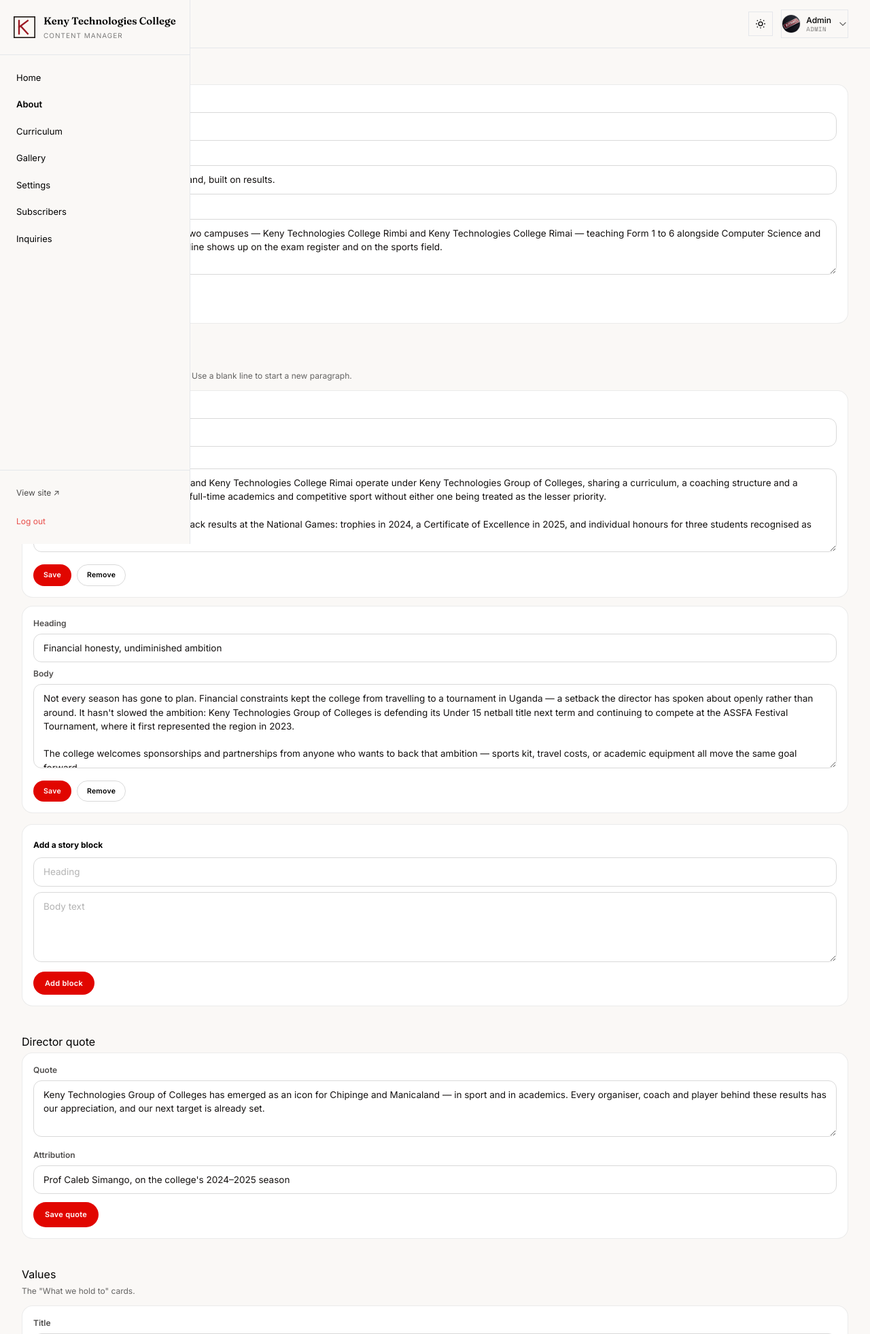
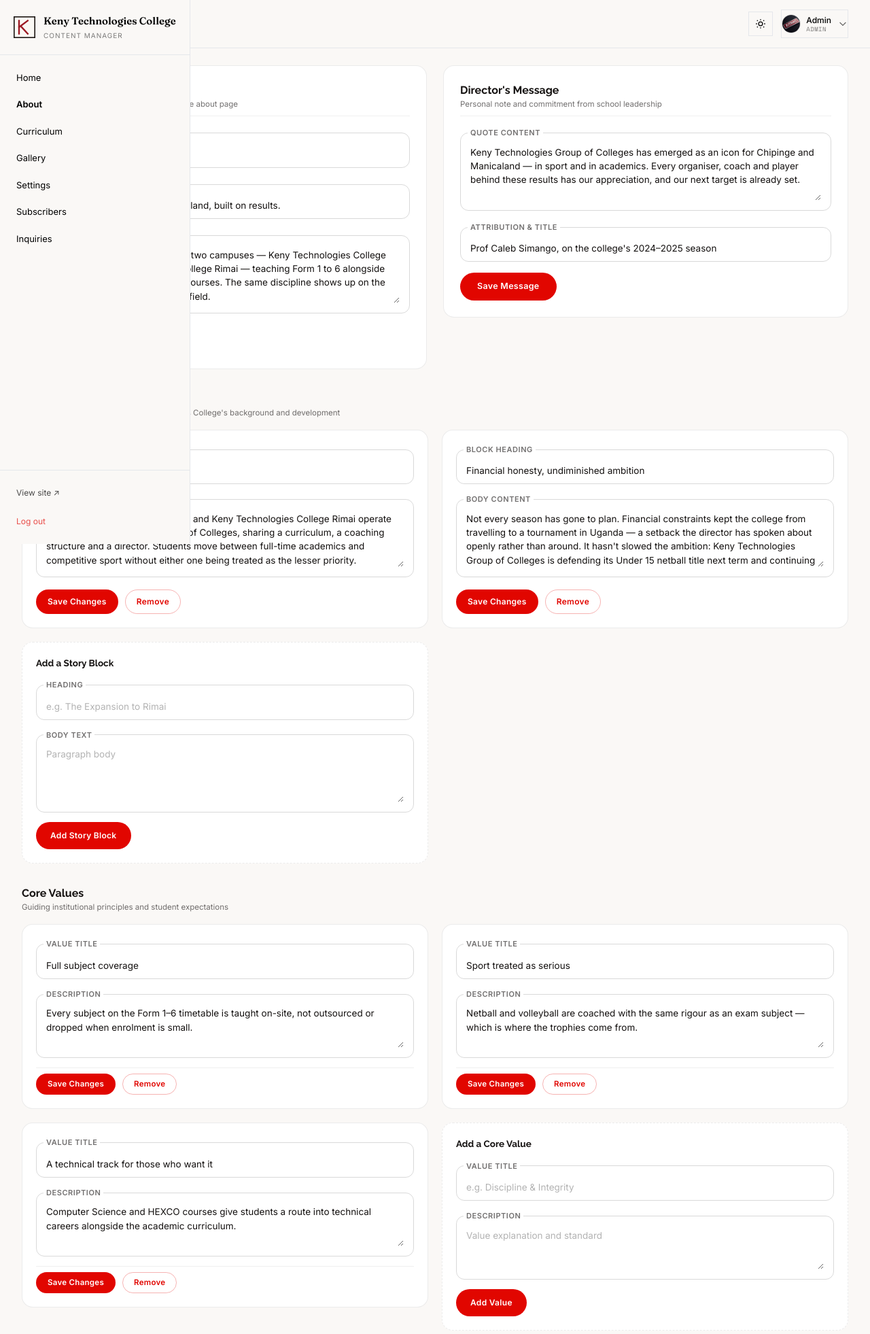
Before and after one commit to recallmabika/kenny-academy-website, a Flask app: page /admin/pages/about in a window 1280 px wide. Shown: the top 1962 px of the page at 68% size. Run offline with Flask 3, Linux system fonts and the light colour scheme; the visitor is signed in with stand-in values (Sample User, id 1).

Commit message:
Enhance templates for improved user experience and visual consistency
- Updated admin login page with refined layout, improved typography, and enhanced error message styling.
- Modified contact page to enhance readability, updated form fields, and improved button styles.
- Revamped curriculum page with consistent font usage, improved section layouts, and enhanced visual elements.
- Enhanced gallery page with updated typography, improved button styles, and refined image presentation.

```diff
--- a/templates/admin/about.html
+++ b/templates/admin/about.html
@@ -1,74 +1,149 @@
 {% extends "admin/base.html" %}
 {% set active_admin = 'about' %}
 {% block title %}About{% endblock %}
-{% block heading %}About page{% endblock %}
+{% block heading %}About Page Content Editor{% endblock %}
 {% block admin_content %}
 {% set c = content.about %}
 
-<section class="mb-10">
-  <h2 class="text-lg mb-1">Hero</h2>
-  <form method="POST" action="{{ url_for('admin_section_save', page='about', section='hero') }}" class="card p-4 space-y-3">
-    <div><label class="field-label">Kicker</label><input class="field-input" name="kicker" value="{{ c.hero.kicker }}"></div>
-    <div><label class="field-label">Headline</label><input class="field-input" name="title" value="{{ c.hero.title }}"></div>
-    <div><label class="field-label">Body</label><textarea class="field-input" name="body" rows="3">{{ c.hero.body }}</textarea></div>
-    <button class="btn primary" style="padding:9px 16px; font-size:11px;">Save hero</button>
+<div class="space-y-8">
+
+  <!-- Side-by-Side: Hero Header & Director's Message -->
+  <div class="grid grid-cols-1 lg:grid-cols-2 gap-6 items-start">
+
+    <!-- Hero Section -->
+    <section class="card p-5 sm:p-6 space-y-4">
+      <div class="border-b border-black/[0.06] dark:border-white/[0.06] pb-2">
+        <h2 class="text-sm sm:text-base font-bold font-heading text-ink dark:text-white">Hero Header</h2>
+        <p class="text-[11.5px] text-ink/60 dark:text-white/60">Introduction statement and mission on the about page</p>
+      </div>
+      <form method="POST" action="{{ url_for('admin_section_save', page='about', section='hero') }}" class="space-y-4">
+        <fieldset class="field-group">
+          <legend class="field-legend">Kicker</legend>
+          <input class="field-input-clean" name="kicker" value="{{ c.hero.kicker }}">
+        </fieldset>
+
+        <fieldset class="field-group">
+          <legend class="field-legend">Headline Title</legend>
+          <input class="field-input-clean" name="title" value="{{ c.hero.title }}">
+        </fieldset>
+
+        <fieldset class="field-group">
+          <legend class="field-legend">Narrative Body</legend>
+          <textarea class="field-input-clean" name="body" rows="4">{{ c.hero.body }}</textarea>
+        </fieldset>
+
+        <button class="btn primary px-6 py-2.5 text-[12.5px] rounded-full">Save Hero Header</button>
       </form>
     </section>
 
-<section class="mb-10">
-  <h2 class="text-lg mb-1">Story blocks</h2>
-  <p class="text-[12px] opacity-60 mb-3">Two side-by-side columns of narrative text. Use a blank line to start a new paragraph.</p>
-  <div class="space-y-3 mb-4">
+    <!-- Director's Message Section -->
+    <section class="card p-5 sm:p-6 space-y-4">
+      <div class="border-b border-black/[0.06] dark:border-white/[0.06] pb-2">
+        <h2 class="text-sm sm:text-base font-bold font-heading text-ink dark:text-white">Director's Message</h2>
+        <p class="text-[11.5px] text-ink/60 dark:text-white/60">Personal note and commitment from school leadership</p>
+      </div>
+      <form method="POST" action="{{ url_for('admin_section_save', page='about', section='quote') }}" class="space-y-4">
+        <fieldset class="field-group">
+          <legend class="field-legend">Quote Content</legend>
+          <textarea class="field-input-clean" name="quote" rows="4">{{ c.quote.quote }}</textarea>
+        </fieldset>
+
+        <fieldset class="field-group">
+          <legend class="field-legend">Attribution &amp; Title</legend>
+          <input class="field-input-clean" name="attrib" value="{{ c.quote.attrib }}">
+        </fieldset>
+
+        <button class="btn primary px-6 py-2.5 text-[12.5px] rounded-full">Save Message</button>
+      </form>
+    </section>
+
+  </div>
+
+  <!-- Story & Heritage Blocks -->
+  <section class="space-y-4">
+    <div>
+      <h2 class="text-sm sm:text-base font-bold font-heading text-ink dark:text-white">Our Story &amp; Heritage Blocks</h2>
+      <p class="text-[11.5px] text-ink/60 dark:text-white/60">Narrative columns sharing {{ settings.school_name }}'s background and development</p>
+    </div>
+
+    <div class="grid grid-cols-1 lg:grid-cols-2 gap-5 items-start">
       {% for block in c.story %}
-    <form method="POST" action="{{ url_for('admin_section_edit', page='about', section='story', idx=loop.index0) }}" class="card p-4 space-y-2">
-      <div><label class="field-label">Heading</label><input class="field-input" name="heading" value="{{ block.heading }}"></div>
-      <div><label class="field-label">Body</label><textarea class="field-input" name="body" rows="5">{{ block.body }}</textarea></div>
-      <div class="flex gap-2 pt-1">
-        <button class="btn primary" style="padding:7px 14px; font-size:10.5px;">Save</button>
+      <form method="POST" action="{{ url_for('admin_section_edit', page='about', section='story', idx=loop.index0) }}" class="card p-5 space-y-3.5">
+        <fieldset class="field-group">
+          <legend class="field-legend">Block Heading</legend>
+          <input class="field-input-clean" name="heading" value="{{ block.heading }}">
+        </fieldset>
+        <fieldset class="field-group">
+          <legend class="field-legend">Body Content</legend>
+          <textarea class="field-input-clean" name="body" rows="4">{{ block.body }}</textarea>
+        </fieldset>
+        <div class="flex items-center gap-2.5 pt-1">
+          <button class="btn primary px-4 py-2 text-[12px] rounded-full">Save Changes</button>
           <button formaction="{{ url_for('admin_section_delete', page='about', section='story', idx=loop.index0) }}"
-                onclick="return confirm('Remove this block?');" class="btn" style="padding:7px 14px; font-size:10.5px;">Remove</button>
+                  onclick="return confirm('Remove this story block?');" class="btn px-4 py-2 text-[12px] text-brand-red border-brand-red/30 hover:bg-brand-red/10 rounded-full">Remove</button>
         </div>
       </form>
       {% endfor %}
+
+      <!-- Add Story Block Form -->
+      <form method="POST" action="{{ url_for('admin_section_add', page='about', section='story') }}" class="card p-5 space-y-3.5 border-dashed">
+        <div class="font-heading font-bold text-[13.5px] text-ink dark:text-white">Add a Story Block</div>
+        <fieldset class="field-group">
+          <legend class="field-legend">Heading</legend>
+          <input class="field-input-clean" name="heading" placeholder="e.g. The Expansion to Rimai" required>
+        </fieldset>
+        <fieldset class="field-group">
+          <legend class="field-legend">Body Text</legend>
+          <textarea class="field-input-clean" name="body" rows="4" placeholder="Paragraph body" required></textarea>
+        </fieldset>
+        <button class="btn primary px-5 py-2.5 text-[12px] rounded-full">Add Story Block</button>
+      </form>
     </div>
-  <form method="POST" action="{{ url_for('admin_section_add', page='about', section='story') }}" class="card p-4 space-y-2">
-    <strong class="text-[12px]">Add a story block</strong>
-    <input class="field-input" name="heading" placeholder="Heading" required>
-    <textarea class="field-input" name="body" rows="4" placeholder="Body text" required></textarea>
-    <button class="btn primary" style="padding:8px 16px; font-size:11px;">Add block</button>
-  </form>
   </section>
 
-<section class="mb-10">
-  <h2 class="text-lg mb-1">Director quote</h2>
-  <form method="POST" action="{{ url_for('admin_section_save', page='about', section='quote') }}" class="card p-4 space-y-3">
-    <div><label class="field-label">Quote</label><textarea class="field-input" name="quote" rows="3">{{ c.quote.quote }}</textarea></div>
-    <div><label class="field-label">Attribution</label><input class="field-input" name="attrib" value="{{ c.quote.attrib }}"></div>
-    <button class="btn primary" style="padding:9px 16px; font-size:11px;">Save quote</button>
-  </form>
-</section>
+  <!-- Core Values -->
+  <section class="space-y-4">
+    <div>
+      <h2 class="text-sm sm:text-base font-bold font-heading text-ink dark:text-white">Core Values</h2>
+      <p class="text-[11.5px] text-ink/60 dark:text-white/60">Guiding institutional principles and student expectations</p>
+    </div>
 
-<section>
-  <h2 class="text-lg mb-1">Values</h2>
-  <p class="text-[12px] opacity-60 mb-3">The "What we hold to" cards.</p>
-  <div class="space-y-3 mb-4">
+    <div class="grid grid-cols-1 lg:grid-cols-2 gap-5 items-start">
       {% for v in c['values'] %}
-    <form method="POST" action="{{ url_for('admin_section_edit', page='about', section='values', idx=loop.index0) }}" class="card p-4 space-y-2">
-      <div><label class="field-label">Title</label><input class="field-input" name="title" value="{{ v.title }}"></div>
-      <div><label class="field-label">Body</label><textarea class="field-input" name="body" rows="2">{{ v.body }}</textarea></div>
-      <div class="flex gap-2 pt-1">
-        <button class="btn primary" style="padding:7px 14px; font-size:10.5px;">Save</button>
+      <form method="POST" action="{{ url_for('admin_section_edit', page='about', section='values', idx=loop.index0) }}" class="card p-5 space-y-3.5 flex flex-col justify-between">
+        <div class="space-y-3.5">
+          <fieldset class="field-group">
+            <legend class="field-legend">Value Title</legend>
+            <input class="field-input-clean" name="title" value="{{ v.title }}">
+          </fieldset>
+          <fieldset class="field-group">
+            <legend class="field-legend">Description</legend>
+            <textarea class="field-input-clean" name="body" rows="3">{{ v.body }}</textarea>
+          </fieldset>
+        </div>
+        <div class="flex items-center gap-2.5 pt-2 border-t border-black/[0.06] dark:border-white/[0.06]">
+          <button class="btn primary px-4 py-1.5 text-[11.5px] rounded-full">Save Changes</button>
           <button formaction="{{ url_for('admin_section_delete', page='about', section='values', idx=loop.index0) }}"
-                onclick="return confirm('Remove this value?');" class="btn" style="padding:7px 14px; font-size:10.5px;">Remove</button>
+                  onclick="return confirm('Remove this value?');" class="btn px-4 py-1.5 text-[11.5px] text-brand-red border-brand-red/30 hover:bg-brand-red/10 rounded-full">Remove</button>
         </div>
       </form>
       {% endfor %}
+
+      <!-- Add Value Form -->
+      <form method="POST" action="{{ url_for('admin_section_add', page='about', section='values') }}" class="card p-5 space-y-3.5 border-dashed">
+        <div class="font-heading font-bold text-[13.5px] text-ink dark:text-white">Add a Core Value</div>
+        <fieldset class="field-group">
+          <legend class="field-legend">Value Title</legend>
+          <input class="field-input-clean" name="title" placeholder="e.g. Discipline &amp; Integrity" required>
+        </fieldset>
+        <fieldset class="field-group">
+          <legend class="field-legend">Description</legend>
+          <textarea class="field-input-clean" name="body" rows="3" placeholder="Value explanation and standard" required></textarea>
+        </fieldset>
+        <button class="btn primary px-5 py-2.5 text-[12px] rounded-full">Add Value</button>
+      </form>
     </div>
-  <form method="POST" action="{{ url_for('admin_section_add', page='about', section='values') }}" class="card p-4 space-y-2">
-    <strong class="text-[12px]">Add a value</strong>
-    <input class="field-input" name="title" placeholder="Title" required>
-    <textarea class="field-input" name="body" rows="2" placeholder="Body text" required></textarea>
-    <button class="btn primary" style="padding:8px 16px; font-size:11px;">Add value</button>
-  </form>
   </section>
+
+</div>
 {% endblock %}
```
Also changed, not shown: templates/admin_login.html (+30 -15 lines), templates/contact.html (+51 -51 lines), templates/curriculum.html (+42 -42 lines), templates/gallery.html (+20 -20 lines). Lines whose indentation alone changed are shown as unchanged.
